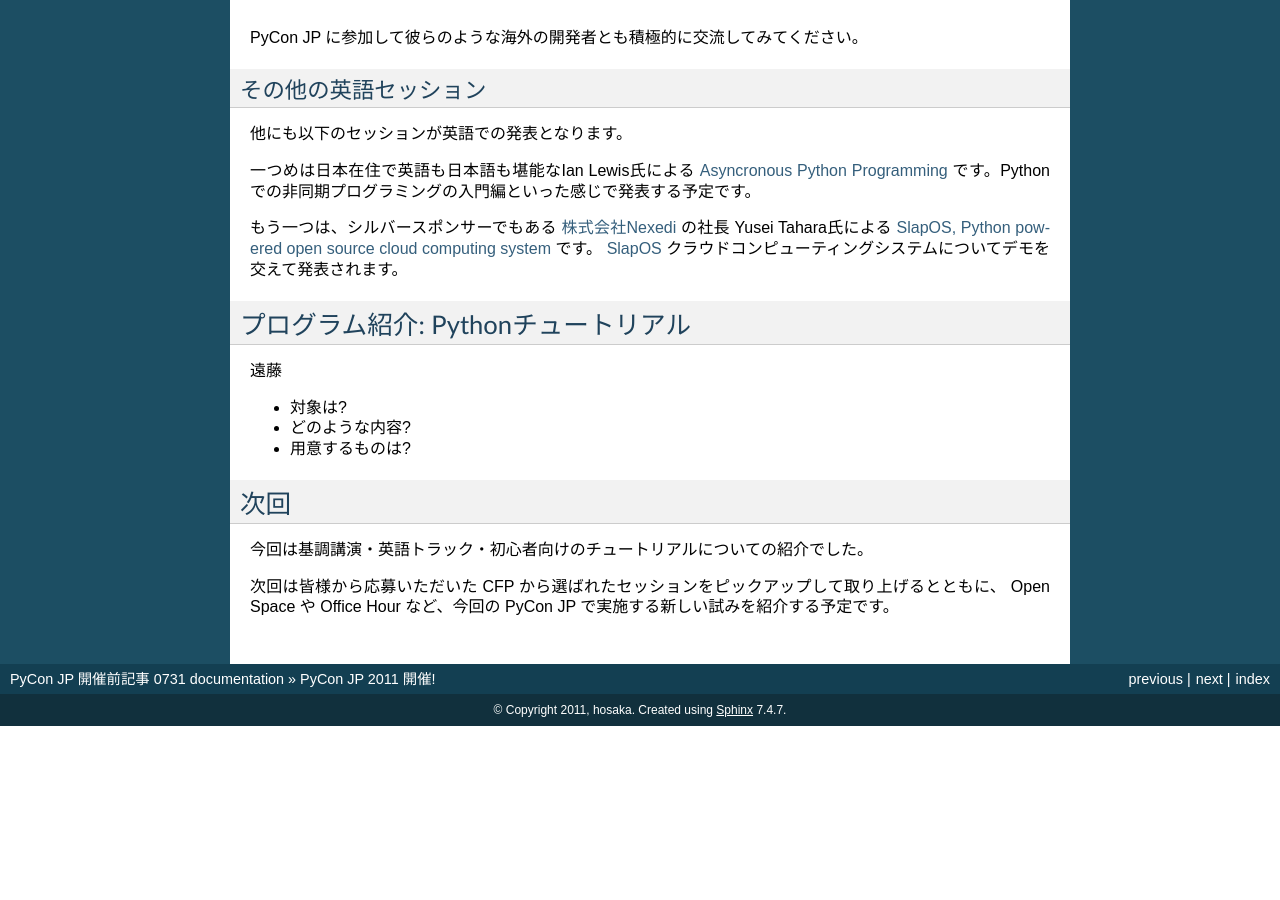
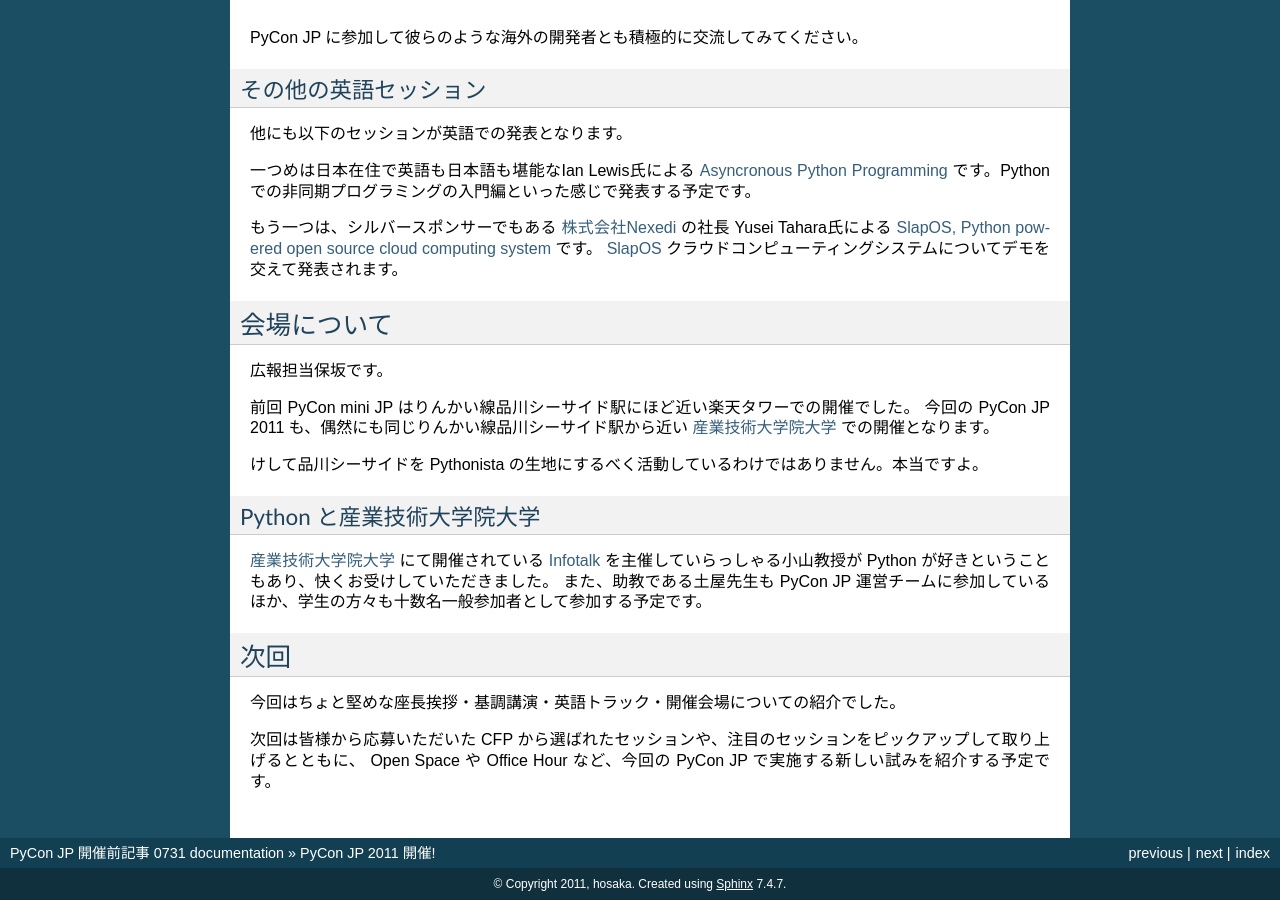
Before and after one commit to michilu/prepycon-article, a Sphinx documentation site: the page built from sphinx/vol1.rst, in a window 1280 px wide and 900 px high, scrolled down 4238 px. Built offline with Sphinx 7.4.7, drawn with Linux system fonts in a browser that asks for light colours; before the commit the page ends 4964 px from its top, so only the background shows below that; some of the changed text lies outside the part shown.

Commit message:
会場について追加

```diff
--- a/sphinx/vol1.rst
+++ b/sphinx/vol1.rst
@@ -156,19 +156,27 @@
 です。
 `SlapOS <http://www.slapos.org/>`_ クラウドコンピューティングシステムについてデモを交えて発表されます。
 
-プログラム紹介: Pythonチュートリアル
-====================================
 
-遠藤
+会場について
+============
 
-- 対象は?
-- どのような内容?
-- 用意するものは?
+広報担当保坂です。
+
+前回 PyCon mini JP はりんかい線品川シーサイド駅にほど近い楽天タワーでの開催でした。
+今回の PyCon JP 2011 も、偶然にも同じりんかい線品川シーサイド駅から近い `産業技術大学院大学`_ での開催となります。
+
+けして品川シーサイドを Pythonista の生地にするべく活動しているわけではありません。本当ですよ。
+
+Python と産業技術大学院大学
+---------------------------
+
+`産業技術大学院大学`_ にて開催されている `Infotalk <http://pk.aiit.ac.jp/index.php?InfoTalk>`_ を主催していらっしゃる小山教授が Python が好きということもあり、快くお受けしていただきました。
+また、助教である土屋先生も PyCon JP 運営チームに参加しているほか、学生の方々も十数名一般参加者として参加する予定です。
 
 
 次回
 ====
 
-今回は基調講演・英語トラック・初心者向けのチュートリアルについての紹介でした。
+今回はちょと堅めな座長挨拶・基調講演・英語トラック・開催会場についての紹介でした。
 
-次回は皆様から応募いただいた CFP から選ばれたセッションをピックアップして取り上げるとともに、 Open Space や Office Hour など、今回の PyCon JP で実施する新しい試みを紹介する予定です。
+次回は皆様から応募いただいた CFP から選ばれたセッションや、注目のセッションをピックアップして取り上げるとともに、 Open Space や Office Hour など、今回の PyCon JP で実施する新しい試みを紹介する予定です。
```
Also changed, not shown: other parts of sphinx/vol1.rst (+1 -1 lines).
